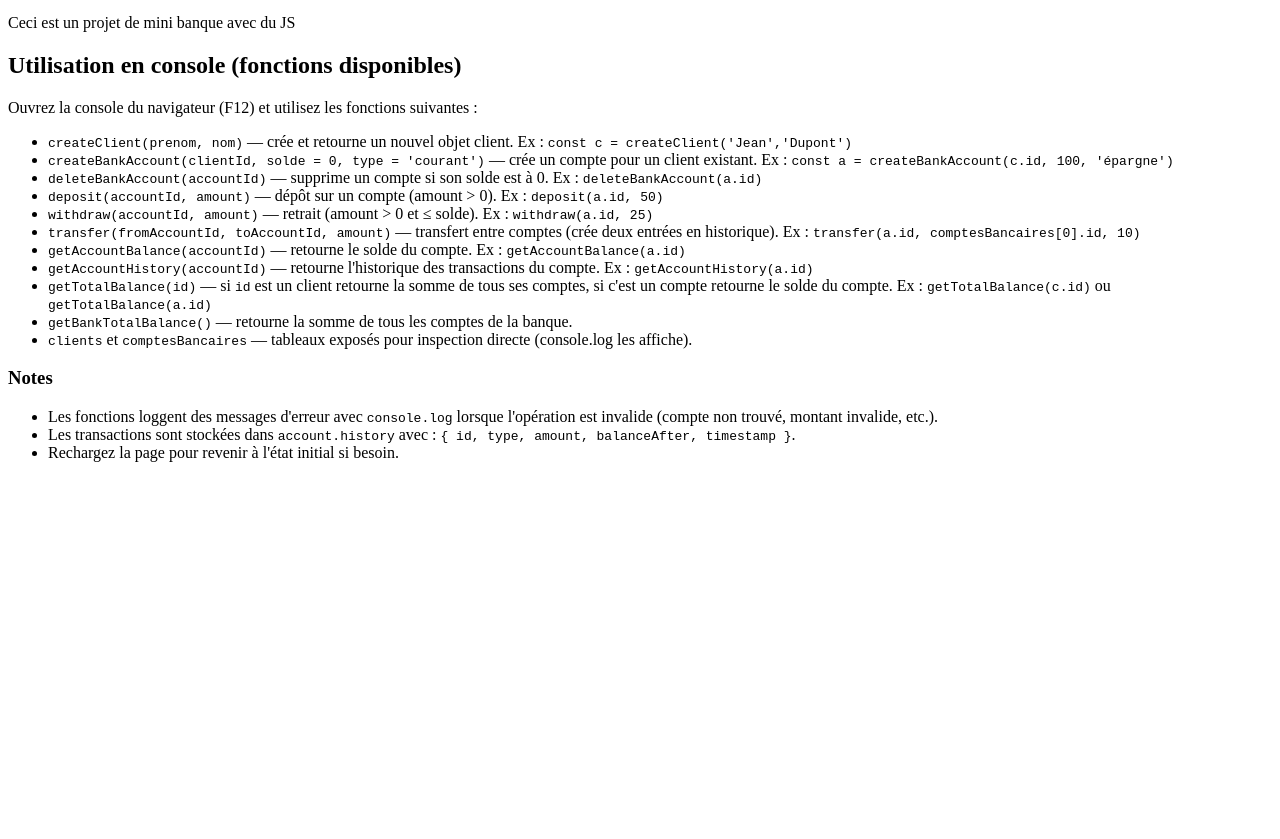
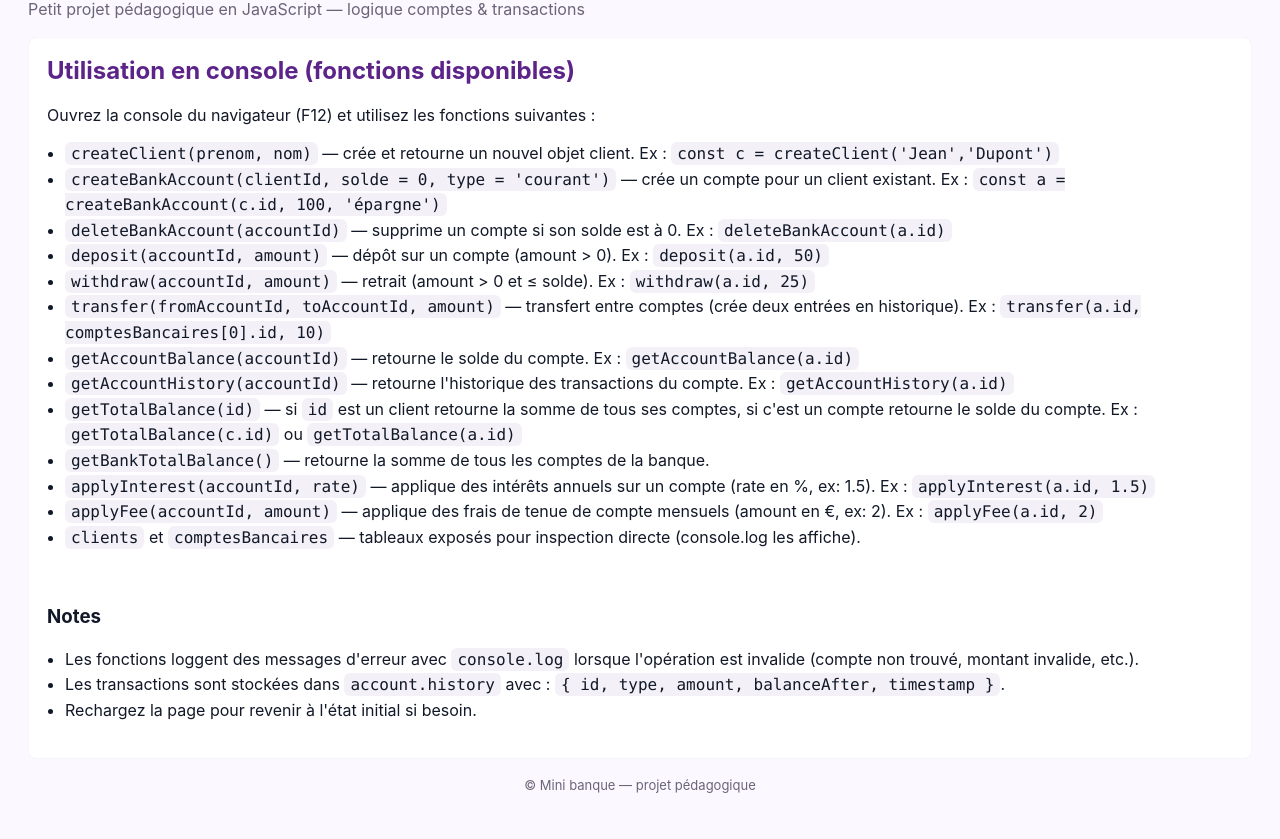
Before and after one commit to Wysath/mini_banque, a plain HTML site: page index.html in a window 1280 px wide. Shown: the part 66-905 px from the top of the page. Before the commit the page ends 800 px from the top, so only its background shows below. Drawn offline with Linux system fonts and the light colour scheme.

Commit message:
feat(script): ajout gestion intérêts et frais de compte

```diff
--- a/index.html
+++ b/index.html
@@ -4,12 +4,17 @@
     <meta charset="UTF-8">
     <meta name="viewport" content="width=device-width, initial-scale=1.0">
     <title>Projet mini banque</title>
+    <link rel="stylesheet" href="style.css">
     <script src="script.js" defer></script>
 </head>
 <body>
-    <h1>Projet de mini banque</h1>
-    <p>Ceci est un projet de mini banque avec du JS</p>
-    <section>
+    <div class="container">
+        <header>
+            <h1>Projet — Mini banque</h1>
+            <p class="tagline">Petit projet pédagogique en JavaScript — logique comptes & transactions</p>
+        </header>
+        <main>
+    <section class="doc">
         <h2>Utilisation en console (fonctions disponibles)</h2>
         <p>Ouvrez la console du navigateur (F12) et utilisez les fonctions suivantes :</p>
         <ul>
@@ -23,8 +28,11 @@
             <li><code>getAccountHistory(accountId)</code> — retourne l'historique des transactions du compte. Ex : <code>getAccountHistory(a.id)</code></li>
             <li><code>getTotalBalance(id)</code> — si <code>id</code> est un client retourne la somme de tous ses comptes, si c'est un compte retourne le solde du compte. Ex : <code>getTotalBalance(c.id)</code> ou <code>getTotalBalance(a.id)</code></li>
             <li><code>getBankTotalBalance()</code> — retourne la somme de tous les comptes de la banque.</li>
+            <li><code>applyInterest(accountId, rate)</code> — applique des intérêts annuels sur un compte (rate en %, ex: 1.5). Ex : <code>applyInterest(a.id, 1.5)</code></li>
+            <li><code>applyFee(accountId, amount)</code> — applique des frais de tenue de compte mensuels (amount en €, ex: 2). Ex : <code>applyFee(a.id, 2)</code></li>
             <li><code>clients</code> et <code>comptesBancaires</code> — tableaux exposés pour inspection directe (console.log les affiche).</li>
         </ul>
+        <br>
         <h3>Notes</h3>
         <ul>
             <li>Les fonctions loggent des messages d'erreur avec <code>console.log</code> lorsque l'opération est invalide (compte non trouvé, montant invalide, etc.).</li>
@@ -32,5 +40,8 @@
             <li>Rechargez la page pour revenir à l'état initial si besoin.</li>
         </ul>
     </section>
+        </main>
+        <footer class="footer">&copy; Mini banque — projet pédagogique</footer>
+    </div>
 </body>
 </html>
--- a/script.js
+++ b/script.js
@@ -115,6 +115,33 @@ const getTotalBalance = id => {
  */
 const getBankTotalBalance = () => comptesBancaires.reduce((s, a) => s + a.solde, 0);
 
+/**
+ * Appliquer des intérêts annuels sur un compte (ex: 1.5% par an).
+ */
+const applyInterest = (id, rate) => {
+  const a = findAcct(id);
+  if (!a) return console.log('Compte non trouvé');
+  if (!(rate >= 0)) return console.log('Taux d\'intérêt invalide');
+  const interestAmount = a.solde * (rate / 100);
+  a.solde += interestAmount;
+  pushTx(a, 'interest', interestAmount, { rate });
+  console.log(`Intérêts de ${interestAmount.toFixed(2)} appliqués (taux: ${rate}%). Nouveau solde: ${a.solde.toFixed(2)}`);
+  return a.solde;
+};
+
+/**
+ * Appliquer des frais de tenue de compte mensuels (ex: 2€ par mois).
+ */
+const applyFee = (id, amount) => {
+  const a = findAcct(id);
+  if (!a) return console.log('Compte non trouvé');
+  if (!(amount >= 0)) return console.log('Montant de frais invalide');
+  if (amount > a.solde) return console.log('Fonds insuffisants pour appliquer les frais');
+  a.solde -= amount;
+  pushTx(a, 'fee', amount);
+  console.log(`Frais de ${amount} appliqués. Nouveau solde: ${a.solde.toFixed(2)}`);
+  return a.solde;
+};
 
 //Console log pour affiche au moins les clients et les comptes en banques fixent.
 console.log({ clients, comptesBancaires });
--- /dev/null
+++ b/style.css
@@ -0,0 +1,71 @@
+:root{
+    --bg:#fbf8ff;
+    --card:#ffffff;--muted:#6b6478;--accent:#6b21a8
+    --muted:#6b6478;
+    --accent:#5c2489;
+}
+
+*{
+    box-sizing:border-box;
+}
+
+
+body{
+    font-family:Inter, system-ui, -apple-system, 'Segoe UI', Roboto, Arial;
+    background:var(--bg);
+    color:#111827;
+    margin:0;
+    padding:28px;
+}
+
+header h1{
+    margin:0;
+    font-size:26px;
+    color:var(--accent);
+}
+
+.tagline{
+    color:var(--muted);
+    margin-top:6px;
+}
+
+.doc{
+    background:var(--card);
+    border-radius:8px;
+    padding:18px;
+    margin-top:18px;
+    border:1px solid rgba(107,100,120,0.06);
+}
+
+h2{
+    color:var(--accent);
+    margin-top:0;
+}
+
+ul{
+    line-height:1.6;
+    padding-left:18px;
+}
+
+code{
+    background:#f3f0f7;
+    padding:2px 6px;
+    border-radius:6px;
+    font-family:ui-monospace, SFMono-Regular, Menlo, Monaco, monospace;
+}
+
+.footer{
+    color:var(--muted);
+    font-size:13px;
+    text-align:center;
+    padding:18px 0;
+}
+
+@media (max-width:600px){
+    body{
+        padding:16px;
+    }
+    .container{
+        padding:0;
+    }
+}
```
Also changed, not shown: 1 other file.
